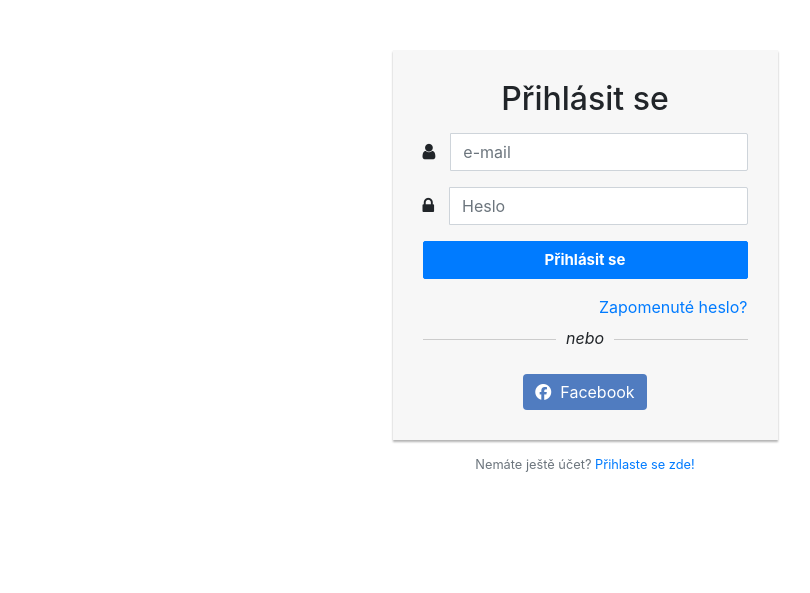
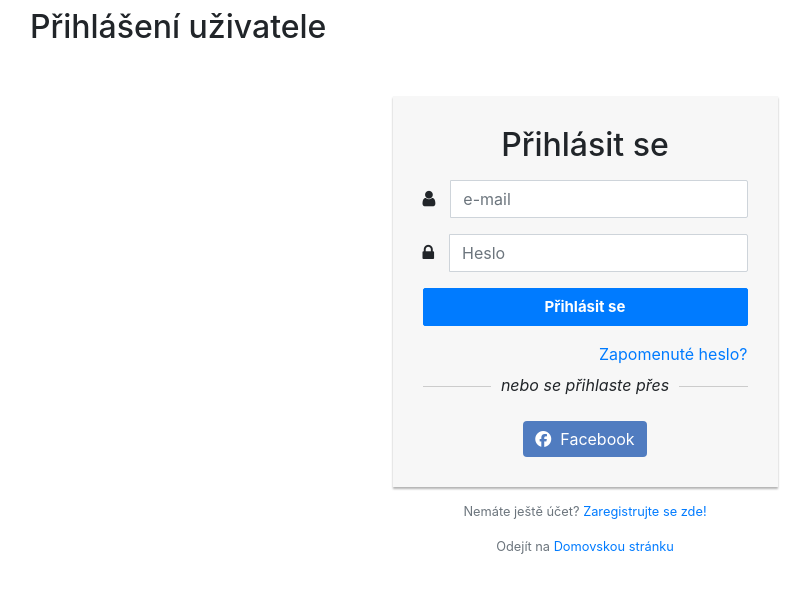
Before and after one commit to matej-oliva/Library, a PHP site: page /login.php in a window 1280 px wide. Shown: the part 96-689 px from the top of the page, without its empty margins (55-865 px from the left). Run offline with PHP 8.4, Linux system fonts and the light colour scheme; some libraries are stand-ins or nearby versions; some web fonts are replaced.

Commit message:
[FEATURE] login.php: setting login page up

```diff
--- a/login.php
+++ b/login.php
@@ -1,7 +1,37 @@
 <?php
+    require_once 'include/user.php';
+
+    if(!empty($_SESSION['user_id'])){
+        header('Location: index.php');
+        exit();
+    }
+
+    $errors = false;
+    if(!empty($_POST)){
+        $userQuery = $db->prepare('SELECT * FROM library_users WHERE email=:email LIMIT 1;');
+        $userQuery -> execute([
+            ':email'=>trim($_POST['email'])
+        ]);
+        if($user=$userQuery->fetch(PDO::FETCH_ASSOC)){
+            if(password_verify($_POST['password'],$user['password'])){
+                $_SESSION['user_id']=$user['user_id'];
+                $_SESSION['user_name']=$user['firstName'].' '.$user['lastName'];
+                header('Location: index.php');
+                exit();
+            }else{
+                $errors=true;
+            };
+        }else{
+            $errors=true;
+        };
+
+    }
+
     $pageTitle='Přihlášení';
     include 'include/header.php';
 ?>
+
+<h2>Přihlášení uživatele</h2>
 
 <div class="login-form">
     <form action="/examples/actions/confirmation.php" method="post">
@@ -9,7 +39,10 @@
         <div class="form-group">
         	<div class="input-group">
                 <span class="input-group-addon"><i class="fa fa-user"></i></span>
-                <input type="text" class="form-control" name="username" placeholder="e-mail" required="required">
+                <input id="email" type="email" class="form-control <?php echo ($errors?'is_invalid':''); ?>" name="email" placeholder="e-mail" required="required" value="<?php echo htmlspecialchars(@$_POST['email']) ?>">
+                <?php
+                    echo (!empty($errors['name'])?'<div class="invalid-feedback">Neplatná kombinace přihlašovacího e-mailu a hesla.</div>':'');
+                ?>
             </div>
         </div>
     	<div class="form-group">
@@ -24,15 +57,15 @@
         <div class="clearfix">
             <a href="#" class="pull-right">Zapomenuté heslo?</a>
         </div>
-    	<div class="or-seperator"><i>nebo</i></div>
+    	<div class="or-seperator"><i>nebo se přihlaste přes</i></div>
         <div class="text-center social-btn">
             <a href="#" class="btn btn-primary"><i class="fa fa-facebook"></i>&nbsp; Facebook</a>
         </div>
     </form>
-    <p class="text-center text-muted small">Nemáte ještě účet? <a href="#">Přihlaste se zde!</a></p>
+    <p class="text-center text-muted small">Nemáte ještě účet? <a href="registration.php">Zaregistrujte se zde!</a></p>
+    <p class="text-center text-muted small">Odejít na <a href="index.php">Domovskou stránku</a></p>
 </div>
 
 <?php
 
     include 'include/footer.php';
-?>
```
Also changed, not shown: logout.php (+10 -0 lines).
